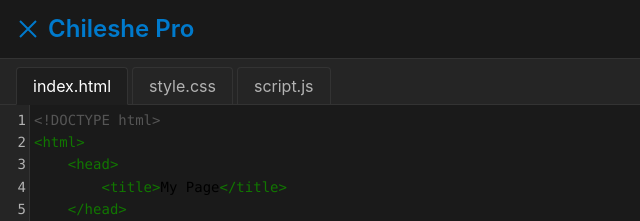
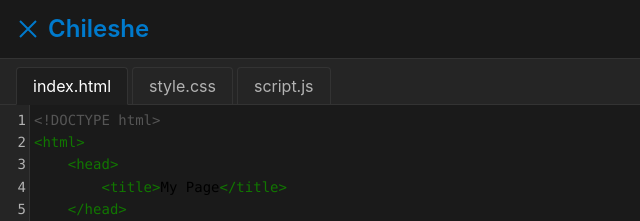
Before and after one commit to Chileshe3/HTML5-editor-, a plain HTML site: page index.html in a window 1280 px wide. Shown: the top 221 px of the page, 0-640 px from the left. Drawn offline with nearby package versions, Linux system fonts and the light colour scheme.

Commit message:
Update index.html

```diff
--- a/index.html
+++ b/index.html
@@ -309,7 +309,7 @@
             <svg width="24" height="24" viewBox="0 0 24 24" fill="none" stroke="currentColor" stroke-width="2">
                 <path d="M20 4L4 20M4 4l16 16"/>
             </svg>
-            Chileshe Pro
+            Chileshe
         </a>
         <div class="header-actions">
             <button class="btn" onclick="saveFile()">Save</button>
```
